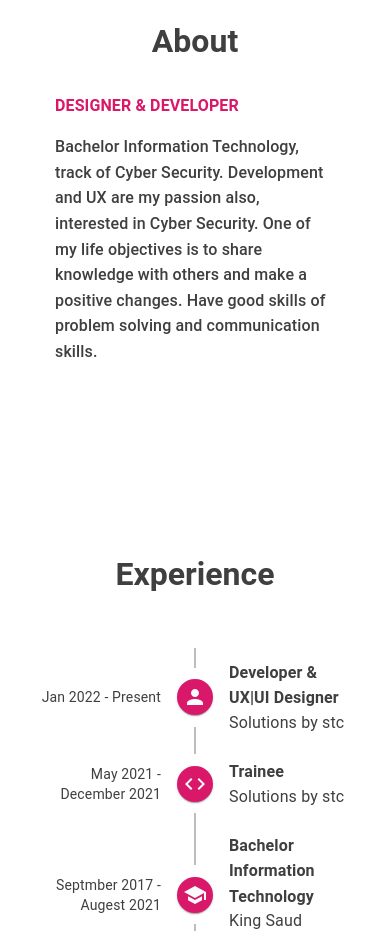
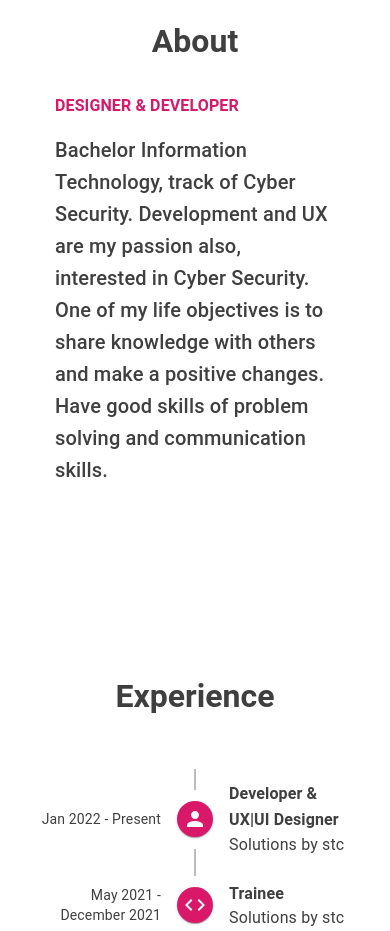
Before and after one commit to shahadAlsayed/portfolio, a React (Create React App) app: page /experience in a window 390 px wide. Shown: the part 860-1791 px from the top of the page. Built offline with nearby package versions, Linux system fonts and the light colour scheme.

Commit message:
fix hero + about

```diff
--- a/src/Style/aboutMe.css
+++ b/src/Style/aboutMe.css
@@ -1,14 +1,14 @@
 @media only screen and (max-width: 1024px) {
-    .css-1hm45a6-MuiContainer-root{
+    .aboutContent{
         width: 80% !important;
     }
-    .css-w5igko-MuiTypography-root{
+    .title{
         font-size: 2em !important;
     }
-    .css-rcfdz1-MuiTypography-root, .css-1m7uz5y-MuiTypography-root{
+    .subTitle{
         font-size: 1em !important;
     }
-    .css-n0ymft {
+    .aboutContainer {
         padding-top: 3em !important;
     }
   }
--- a/src/Style/hero.css
+++ b/src/Style/hero.css
@@ -5,13 +5,13 @@
 }
 
 @media only screen and (max-width: 1024px) {
-    .css-amucff-MuiTypography-root{
+    .heroContentOne{
         font-size: 4em !important;
     }
-    .css-1ed897c-MuiTypography-root{
+    .heroContentTwo{
         font-size: 2em !important;
     }
-    .css-oqutt6-MuiContainer-root{
+    .heroContainer{
         width: 100vw !important;
         height: 80vh !important;
         padding-top: 40px !important;
@@ -21,7 +21,7 @@
         flex-direction: column-reverse;
         /* margin-top: -96px; */
     }
-    .css-s34gw7{
+    .heroContent{
         width: 90vw !important;
         /* align-items: center !important; */
         padding-top: 0 !important;
@@ -29,7 +29,7 @@
         padding-right: 0 !important;
 
     }
-    .css-1i3z4k7{
+    .logoBox{
         width: 100vw !important;
     }
 
--- a/src/components/aboutMe.js
+++ b/src/components/aboutMe.js
@@ -7,10 +7,10 @@ import '../Style/aboutMe.css'
 function aboutMe() {
   return (
     <section id="aboutSection">
-        <Box sx={{paddingTop:'28em'}}>
-        <Typography classNameNameName='title' variant='h3' sx={{color:'#3F3F3F' , fontWeight:'bold' , justifyContent:'center', display:'flex', paddingTop:'6rem' , paddingBottom:'2rem'}}>About</Typography>
-        <Container sx={{display:'flex',flexDirection:'column' ,width:'50%' }}>
-        <Typography variant='h6' sx={{color:'#D9186A' , fontWeight:'bold',paddingBottom:'1em' }}>
+        <Box  className="aboutContainer" sx={{paddingTop:'28em'}}>
+        <Typography className='title' variant='h3' sx={{color:'#3F3F3F' , fontWeight:'bold' , justifyContent:'center', display:'flex', paddingTop:'6rem' , paddingBottom:'2rem'}}>About</Typography>
+        <Container className='aboutContent' sx={{display:'flex',flexDirection:'column' ,width:'50%' }}>
+        <Typography variant='h6' sx={{color:'#D9186A' , fontWeight:'bold',paddingBottom:'1em' }} className='subTitle'>
         DESIGNER & DEVELOPER
         </Typography>
         <Typography variant='h6' sx={{color:'#3F3F3F' , lineHeight:'1.6'}}>
--- a/src/components/hero.js
+++ b/src/components/hero.js
@@ -12,21 +12,21 @@ function Hero(){
   return (
     <section id="homeSection">
     <Box>
-        <Container disableGutters={true} sx={{height:'60vh',width:'95vw',  display:'flex' ,flexDirection:'row' , alignItems:'center',marginBottom:'4rem'}} maxWidth="false" >
+        <Container className='heroContainer' disableGutters={true} sx={{height:'60vh',width:'95vw',  display:'flex' ,flexDirection:'row' , alignItems:'center',marginBottom:'4rem'}} maxWidth="false" >
 
-        <Box sx={{display:'flex',flexDirection:'column' ,  height: '60%', width: '45vw', alignItems:'flex-start', justifyContent:'center', paddingLeft:'5em' ,paddingTop:'12em'}}>
+        <Box className='heroContent' sx={{display:'flex',flexDirection:'column' ,  height: '60%', width: '45vw', alignItems:'flex-start', justifyContent:'center', paddingLeft:'5em' ,paddingTop:'12em'}}>
 
         <Fade in={checked} appear='true' timeout={6000} >
-            <Typography variant="h1" sx={{color:'#D9186A' , letterSpacing:'0.1em'}}>Protfolio</Typography>
+            <Typography  className='heroContentOne' variant="h1" sx={{color:'#D9186A' , letterSpacing:'0.1em'}}>Protfolio</Typography>
         </Fade>
 
         <Fade in={checked} appear='true' timeout={11000} >
-            <Typography variant="h3" sx={{color:'#40403F' , paddingTop:'1em', letterSpacing:'0.1em'}}>Shahad Alsayed</Typography>
+            <Typography  className='heroContentTwo' variant="h3" sx={{color:'#40403F' , paddingTop:'1em', letterSpacing:'0.1em'}}>Shahad Alsayed</Typography>
             </Fade>
 
         </Box>
 
-        <Box sx={{  height: '100%', width: '55vw'  }}>
+        <Box className='logoBox' sx={{  height: '100%', width: '55vw'  }}>
         <Fade in={checked} appear='true' timeout={3000}><img className='logo' src={Logo}/></Fade>
         </Box>
 
```
